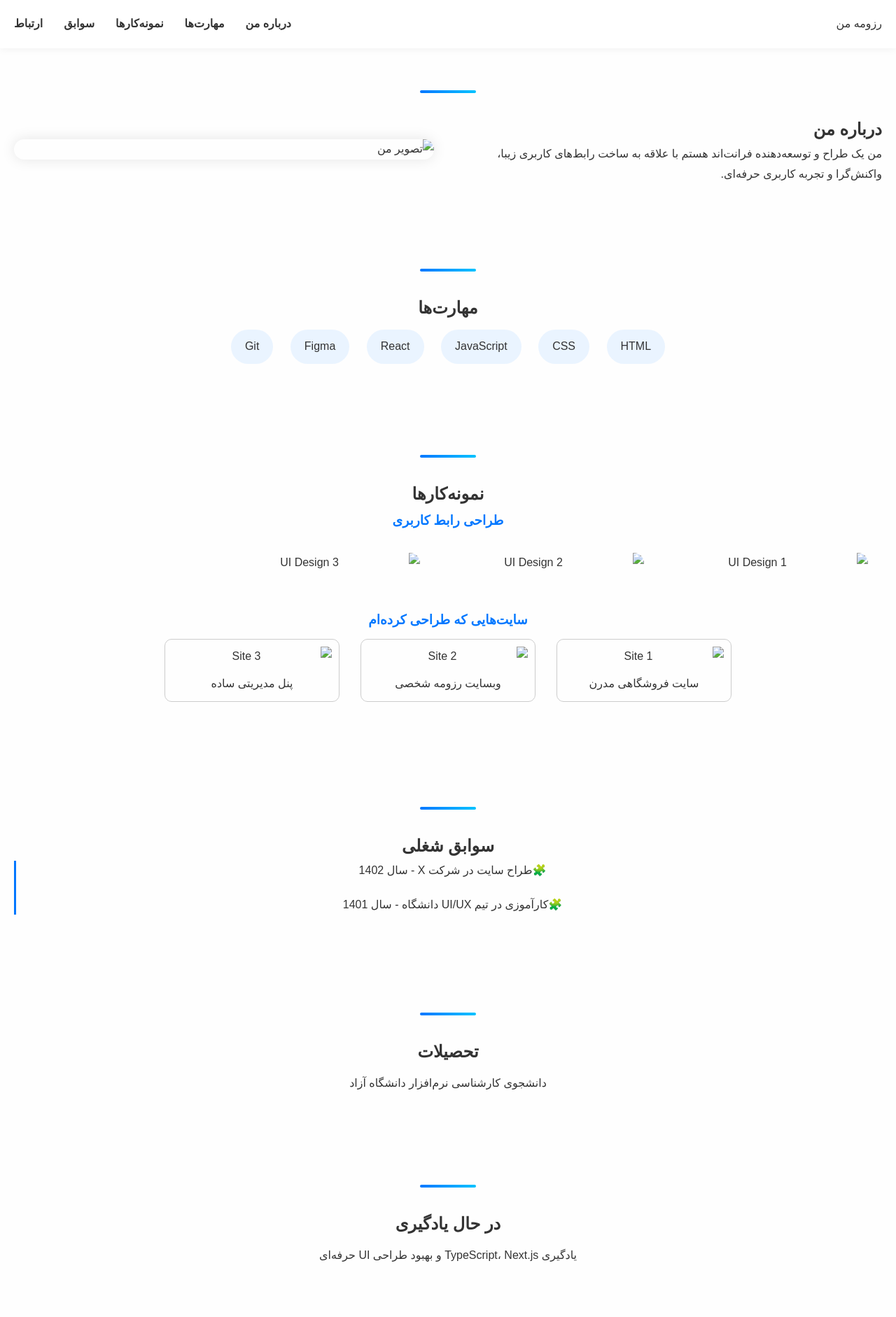
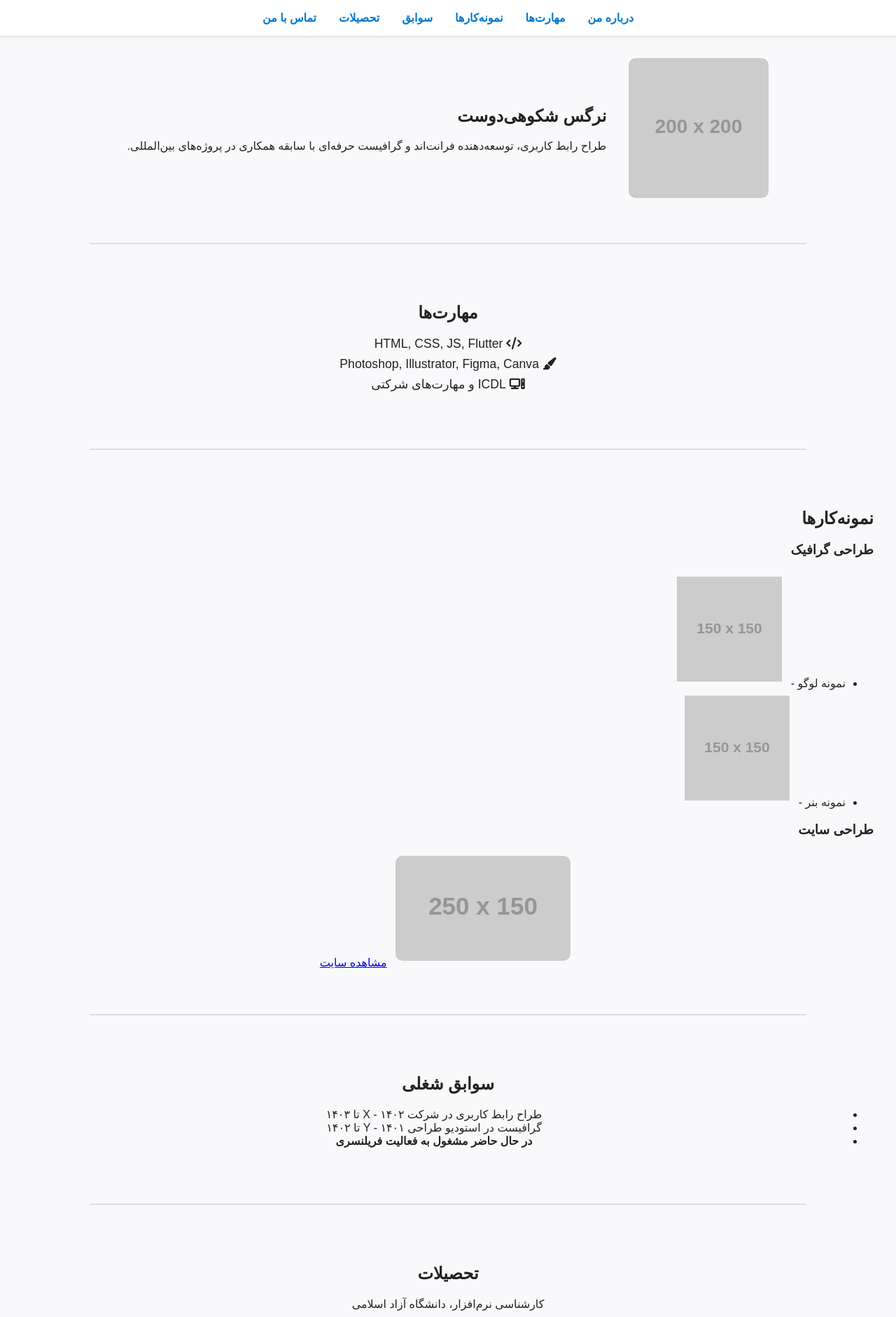
Before and after one commit to narges-shokohi/my-portfolio, a plain HTML site: page index.html in a window 1280 px wide. Shown: the top 1882 px of the page at 70% size. Drawn offline with Linux system fonts and the light colour scheme; placeholder pictures from the web are drawn by us.

Commit message:
change all 6

```diff
--- a/index.html
+++ b/index.html
@@ -1,121 +1,101 @@
+
 <!DOCTYPE html>
 <html lang="fa" dir="rtl">
 <head>
-  <meta charset="UTF-8" />
-  <meta name="viewport" content="width=device-width, initial-scale=1.0" />
-  <title>رزومه من</title>
-  <link rel="stylesheet" href="style.css" />
-  <link rel="stylesheet" href="https://cdnjs.cloudflare.com/ajax/libs/font-awesome/6.5.0/css/all.min.css" />
+  <meta charset="UTF-8">
+  <meta name="viewport" content="width=device-width, initial-scale=1.0">
+  <title>رزومه نرگس شکوهی‌دوست</title>
+  <link rel="stylesheet" href="style.css">
+  <link rel="stylesheet" href="https://cdnjs.cloudflare.com/ajax/libs/font-awesome/6.4.0/css/all.min.css">
 </head>
 <body>
-
-  <!-- منو -->
-  <header>
-    <nav>
-      <div class="logo">رزومه من</div>
+  <header class="header">
+    <nav class="navbar">
       <ul>
         <li><a href="#about">درباره من</a></li>
         <li><a href="#skills">مهارت‌ها</a></li>
         <li><a href="#portfolio">نمونه‌کارها</a></li>
         <li><a href="#experience">سوابق</a></li>
-        <li><a href="#contact">ارتباط</a></li>
+        <li><a href="#education">تحصیلات</a></li>
+        <li><a href="#contact">تماس با من</a></li>
       </ul>
     </nav>
   </header>
 
-  <!-- درباره من -->
-  <section id="about">
+  <section id="about" class="section">
     <div class="about-container">
+      <img src="https://via.placeholder.com/200" alt="عکس نرگس" class="profile-img">
       <div class="about-text">
-        <h2>درباره من</h2>
-        <p>من یک طراح و توسعه‌دهنده فرانت‌اند هستم با علاقه به ساخت رابط‌های کاربری زیبا، واکنش‌گرا و تجربه کاربری حرفه‌ای.</p>
-      </div>
-      <div class="about-image">
-        <img src="images/avatar.jpg" alt="تصویر من" />
+        <h1>نرگس شکوهی‌دوست</h1>
+        <p>طراح رابط کاربری، توسعه‌دهنده فرانت‌اند و گرافیست حرفه‌ای با سابقه همکاری در پروژه‌های بین‌المللی.</p>
       </div>
     </div>
   </section>
 
-  <!-- مهارت‌ها -->
-  <section id="skills" class="skills">
+  <div class="divider"></div>
+
+  <section id="skills" class="section center-text">
     <h2>مهارت‌ها</h2>
-    <div class="item">HTML</div>
-    <div class="item">CSS</div>
-    <div class="item">JavaScript</div>
-    <div class="item">React</div>
-    <div class="item">Figma</div>
-    <div class="item">Git</div>
+    <ul class="skills-list">
+      <li><i class="fa-solid fa-code"></i> HTML, CSS, JS, Flutter</li>
+      <li><i class="fa-solid fa-paintbrush"></i> Photoshop, Illustrator, Figma, Canva</li>
+      <li><i class="fa-solid fa-computer"></i> ICDL و مهارت‌های شرکتی</li>
+    </ul>
   </section>
 
-  <!-- نمونه‌کارها -->
-  <section id="portfolio" class="skills">
+  <div class="divider"></div>
+
+  <section id="portfolio" class="section">
     <h2>نمونه‌کارها</h2>
-
     <div class="portfolio-category">
-      <h3>طراحی رابط کاربری</h3>
-      <div class="slider">
-        <img src="images/ui1.jpg" alt="UI Design 1">
-        <img src="images/ui2.jpg" alt="UI Design 2">
-        <img src="images/ui3.jpg" alt="UI Design 3">
-      </div>
+      <h3>طراحی گرافیک</h3>
+      <ul>
+        <li>نمونه لوگو - <img src="https://via.placeholder.com/150" alt="لوگو"></li>
+        <li>نمونه بنر - <img src="https://via.placeholder.com/150" alt="بنر"></li>
+      </ul>
     </div>
-
     <div class="portfolio-category">
-      <h3>سایت‌هایی که طراحی کرده‌ام</h3>
+      <h3>طراحی سایت</h3>
       <div class="site-preview">
-        <div class="card">
-          <img src="images/site1.jpg" alt="Site 1">
-          <p>سایت فروشگاهی مدرن</p>
-        </div>
-        <div class="card">
-          <img src="images/site2.jpg" alt="Site 2">
-          <p>وبسایت رزومه شخصی</p>
-        </div>
-        <div class="card">
-          <img src="images/site3.jpg" alt="Site 3">
-          <p>پنل مدیریتی ساده</p>
-        </div>
+        <img src="https://via.placeholder.com/250x150" alt="پیش‌نمایش سایت">
+        <a href="#" target="_blank">مشاهده سایت</a>
       </div>
     </div>
   </section>
 
-  <!-- سوابق -->
-  <section id="experience" class="skills">
+  <div class="divider"></div>
+
+  <section id="experience" class="section center-text">
     <h2>سوابق شغلی</h2>
-    <div class="experience">
-      <div class="experience-item">طراح سایت در شرکت X - سال 1402</div>
-      <div class="experience-item">کارآموزی در تیم UI/UX دانشگاه - سال 1401</div>
+    <ul>
+      <li>طراح رابط کاربری در شرکت X - ۱۴۰۲ تا ۱۴۰۳</li>
+      <li>گرافیست در استودیو طراحی Y - ۱۴۰۱ تا ۱۴۰۲</li>
+      <li><strong>در حال حاضر مشغول به فعالیت فریلنسری</strong></li>
+    </ul>
+  </section>
+
+  <div class="divider"></div>
+
+  <section id="education" class="section center-text">
+    <h2>تحصیلات</h2>
+    <p>کارشناسی نرم‌افزار، دانشگاه آزاد اسلامی</p>
+    <p>در حال یادگیری: React, UI Motion Design, Next.js</p>
+  </section>
+
+  <div class="divider"></div>
+
+  <section id="contact" class="section center-text">
+    <h2>تماس با من</h2>
+    <p>ایمیل: example@email.com</p>
+    <p>تلفن: ۰۹۱۲۱۲۳۴۵۶۷</p>
+    <p>دانلود رزومه PDF: <a href="#">دانلود فایل</a></p>
+    <div class="social-icons">
+      <i class="fab fa-linkedin"></i>
+      <i class="fab fa-instagram"></i>
+      <i class="fab fa-github"></i>
     </div>
   </section>
 
-  <!-- تحصیلات -->
-  <section class="education skills">
-    <h2>تحصیلات</h2>
-    <p>دانشجوی کارشناسی نرم‌افزار دانشگاه آزاد</p>
-  </section>
-
-  <!-- در حال یادگیری -->
-  <section class="learning skills">
-    <h2>در حال یادگیری</h2>
-    <p>یادگیری TypeScript، Next.js و بهبود طراحی UI حرفه‌ای</p>
-  </section>
-
-  <!-- رزومه PDF -->
-  <section class="resume-download skills">
-    <a href="resume.pdf" download>دانلود رزومه PDF</a>
-  </section>
-
-  <!-- راه‌های ارتباطی -->
-  <section id="contact" class="contact">
-    <h2>راه‌های ارتباطی</h2>
-    <p>ایمیل: example@email.com</p>
-    <p>شماره تماس: ۰۹۱۲۱۲۳۴۵۶۷</p>
-    <div class="social-icons">
-      <a href="#"><i class="fab fa-instagram"></i></a>
-      <a href="#"><i class="fab fa-linkedin"></i></a>
-      <a href="#"><i class="fab fa-github"></i></a>
-    </div>
-  </section>
-
+  <script src="script.js"></script>
 </body>
 </html>
--- a/style.css
+++ b/style.css
@@ -1,232 +1,89 @@
-/* =============== Reset & Base =============== */
-* {
+
+body {
+  font-family: "Vazir", sans-serif;
+  direction: rtl;
+  background-color: #f9f9fb;
   margin: 0;
-  padding: 0;
-  box-sizing: border-box;
-  font-family: 'IRANSans', sans-serif;
-}
-body {
-  background-color: #fefefe;
-  color: #333;
-  line-height: 1.8;
-}
-a {
-  text-decoration: none;
-  color: inherit;
-}
-img {
-  max-width: 100%;
-  display: block;
-}
-section {
-  padding: 60px 20px;
-  position: relative;
+  color: #222;
 }
 
-/* =============== Header & Menu =============== */
-header {
-  position: sticky;
-  top: 0;
-  background: white;
-  z-index: 1000;
-  box-shadow: 0 2px 10px rgba(0,0,0,0.05);
-}
-nav {
-  display: flex;
-  justify-content: space-between;
-  align-items: center;
-  padding: 20px;
-}
-nav ul {
-  display: flex;
-  gap: 30px;
-}
-nav ul li {
-  list-style: none;
-}
-nav ul li a {
-  font-weight: bold;
-  transition: color 0.3s ease;
-}
-nav ul li a:hover {
-  color: #0077ff;
+.header {
+  background: #ffffff;
+  box-shadow: 0 2px 4px rgba(0,0,0,0.1);
+  padding: 1rem 0;
+  text-align: center;
 }
 
-/* =============== درباره من =============== */
+.navbar ul {
+  list-style: none;
+  padding: 0;
+  margin: 0;
+  display: flex;
+  justify-content: center;
+  gap: 2rem;
+}
+
+.navbar a {
+  text-decoration: none;
+  color: #0077cc;
+  font-weight: bold;
+}
+
+.section {
+  padding: 2rem;
+}
+
+.center-text {
+  text-align: center;
+}
+
+.divider {
+  width: 80%;
+  height: 2px;
+  background: #ddd;
+  margin: 2rem auto;
+}
+
 .about-container {
   display: flex;
+  align-items: center;
+  gap: 2rem;
+  justify-content: center;
   flex-wrap: wrap;
-  justify-content: center;
-  align-items: center;
-  gap: 40px;
-}
-.about-text {
-  flex: 1;
-  min-width: 300px;
-}
-.about-image {
-  flex: 1;
-  min-width: 250px;
-}
-.about-image img {
-  border-radius: 20px;
-  box-shadow: 0 0 20px rgba(0,0,0,0.1);
 }
 
-/* =============== جداکننده‌ها =============== */
-section::before {
-  content: "";
-  display: block;
-  width: 80px;
-  height: 4px;
-  background: linear-gradient(90deg, #0077ff, #00c2ff);
-  margin: 0 auto 30px;
+.profile-img {
+  width: 200px;
   border-radius: 10px;
 }
 
-/* =============== انیمیشن‌ها =============== */
-@keyframes fadeUp {
-  0% { opacity: 0; transform: translateY(20px); }
-  100% { opacity: 1; transform: translateY(0); }
-}
-section {
-  animation: fadeUp 1s ease forwards;
+.skills-list {
+  list-style: none;
+  padding: 0;
+  font-size: 1.1rem;
 }
 
-/* =============== مهارت‌ها =============== */
-.skills {
+.skills-list li {
+  margin: 0.5rem 0;
+}
+
+.portfolio-category img {
+  width: 150px;
+  margin: 0.5rem;
+}
+
+.site-preview {
   text-align: center;
 }
-.skills .item {
-  display: inline-block;
-  background: #eaf4ff;
-  padding: 10px 20px;
-  margin: 10px;
-  border-radius: 25px;
-  font-weight: 500;
+
+.site-preview img {
+  width: 250px;
+  border-radius: 10px;
+  margin-bottom: 0.5rem;
 }
 
-/* =============== نمونه‌کارها (اسلایدشو) =============== */
-.slider {
-  display: flex;
-  overflow-x: auto;
-  scroll-snap-type: x mandatory;
-  gap: 20px;
-  padding: 20px;
+.social-icons i {
+  font-size: 1.5rem;
+  margin: 0 0.5rem;
+  color: #444;
 }
-.slider img {
-  width: 300px;
-  height: auto;
-  flex-shrink: 0;
-  scroll-snap-align: start;
-  border-radius: 15px;
-  transition: transform 0.3s ease;
-}
-.slider img:hover {
-  transform: scale(1.05);
-}
-
-/* =============== دسته‌بندی نمونه‌کار طراحی =============== */
-.portfolio-category {
-  margin-bottom: 30px;
-}
-.portfolio-category h3 {
-  margin-bottom: 10px;
-  color: #0077ff;
-}
-
-/* =============== سوابق شغلی =============== */
-.experience {
-  border-left: 3px solid #0077ff;
-  padding-left: 20px;
-}
-.experience-item {
-  margin-bottom: 20px;
-}
-.experience-item::before {
-  content: "🧩";
-  margin-right: 10px;
-}
-
-/* =============== نمونه‌کار سایت =============== */
-.site-preview {
-  display: flex;
-  flex-wrap: wrap;
-  gap: 30px;
-  justify-content: center;
-}
-.site-preview .card {
-  border: 1px solid #ccc;
-  padding: 10px;
-  width: 250px;
-  border-radius: 10px;
-  transition: box-shadow 0.3s ease;
-}
-.site-preview .card:hover {
-  box-shadow: 0 0 15px rgba(0,0,0,0.2);
-}
-.site-preview img {
-  border-radius: 5px;
-  margin-bottom: 10px;
-}
-
-/* =============== تحصیلات و برنامه‌های در حال یادگیری =============== */
-.education,
-.learning {
-  text-align: center;
-}
-.education p,
-.learning p {
-  margin: 10px auto;
-}
-
-/* =============== رزومه PDF =============== */
-.resume-download {
-  text-align: center;
-  margin-top: 30px;
-}
-.resume-download a {
-  background: #0077ff;
-  color: white;
-  padding: 10px 30px;
-  border-radius: 30px;
-  display: inline-block;
-  font-weight: bold;
-  transition: background 0.3s;
-}
-.resume-download a:hover {
-  background: #005ecb;
-}
-
-/* =============== راه‌های ارتباطی =============== */
-.contact {
-  text-align: center;
-}
-.contact p {
-  margin-bottom: 10px;
-}
-.social-icons {
-  display: flex;
-  justify-content: center;
-  gap: 20px;
-  font-size: 24px;
-}
-.social-icons a {
-  color: #555;
-  transition: color 0.3s;
-}
-.social-icons a:hover {
-  color: #0077ff;
-}
-
-/* =============== ریسپانسیو =============== */
-@media (max-width: 768px) {
-  .about-container {
-    flex-direction: column;
-  }
-  nav ul {
-    flex-direction: column;
-    gap: 10px;
-    align-items: flex-start;
-  }
-}
```
Also changed, not shown: script.js (deleted, +0 -24 lines).
